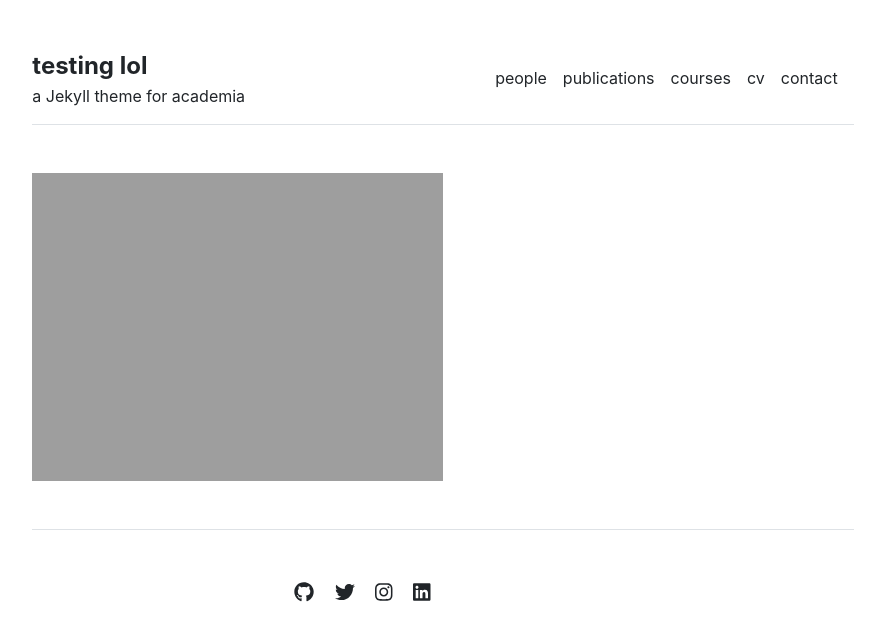
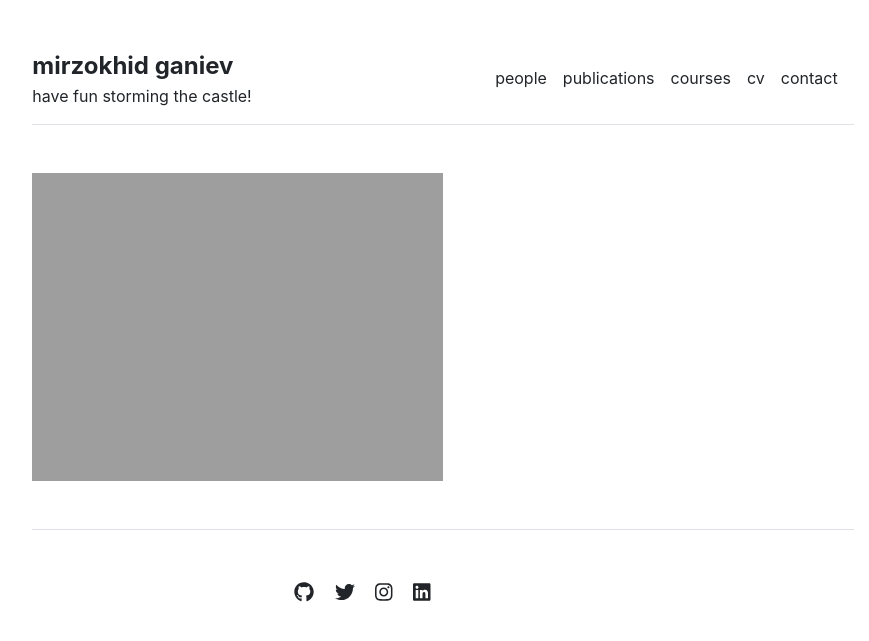
Before and after one commit to Mirzokhid/mirzokhid.github.io, a Jekyll site: the page built from README.md, in a window 1280 px wide. Shown: the top 641 px of the page, without its empty margins (197-1066 px from the left). Built offline with Jekyll 4.4.1, drawn with Linux system fonts in a browser that asks for light colours; our own code applies the rules of GitHub Pages for plain Markdown files.

Commit message:
Update header.html

```diff
--- a/_includes/header.html
+++ b/_includes/header.html
@@ -1,10 +1,10 @@
 <header class="d-flex flex-column flex-md-row align-items-center pb-3 mb-5 border-bottom">
   <div>
     <a href="{{ site.github.url }}/" class="d-flex align-items-center text-decoration-none">
-      <span class="fs-4 fw-bold">testing lol</span>
+      <span class="fs-4 fw-bold">mirzokhid ganiev</span>
     </a>
     <a href="{{ site.github.url }}/" class="d-flex align-items-center text-decoration-none">
-      <span>{{ site.description }}</span>
+      <span>have fun storming the castle!</span>
     </a>
   </div>
   <nav class="d-inline-flex mt-2 mt-md-0 ms-md-auto">
```
